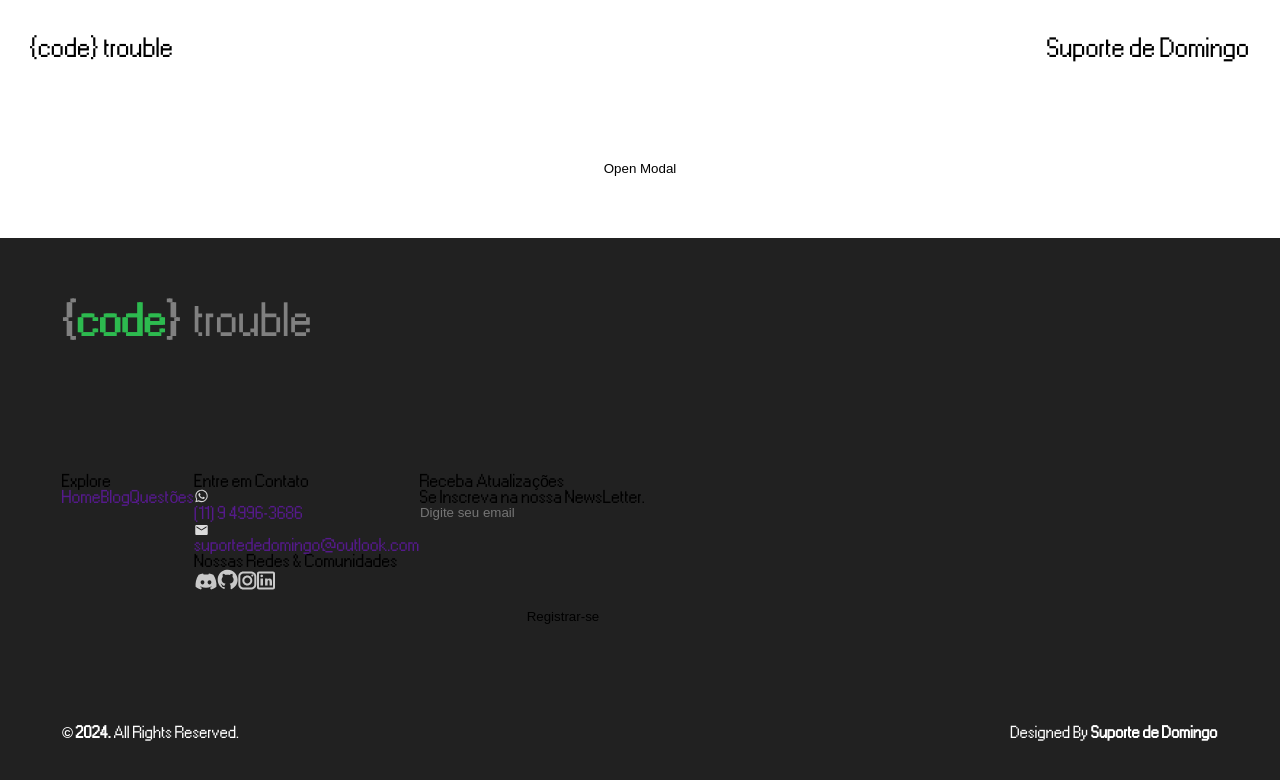
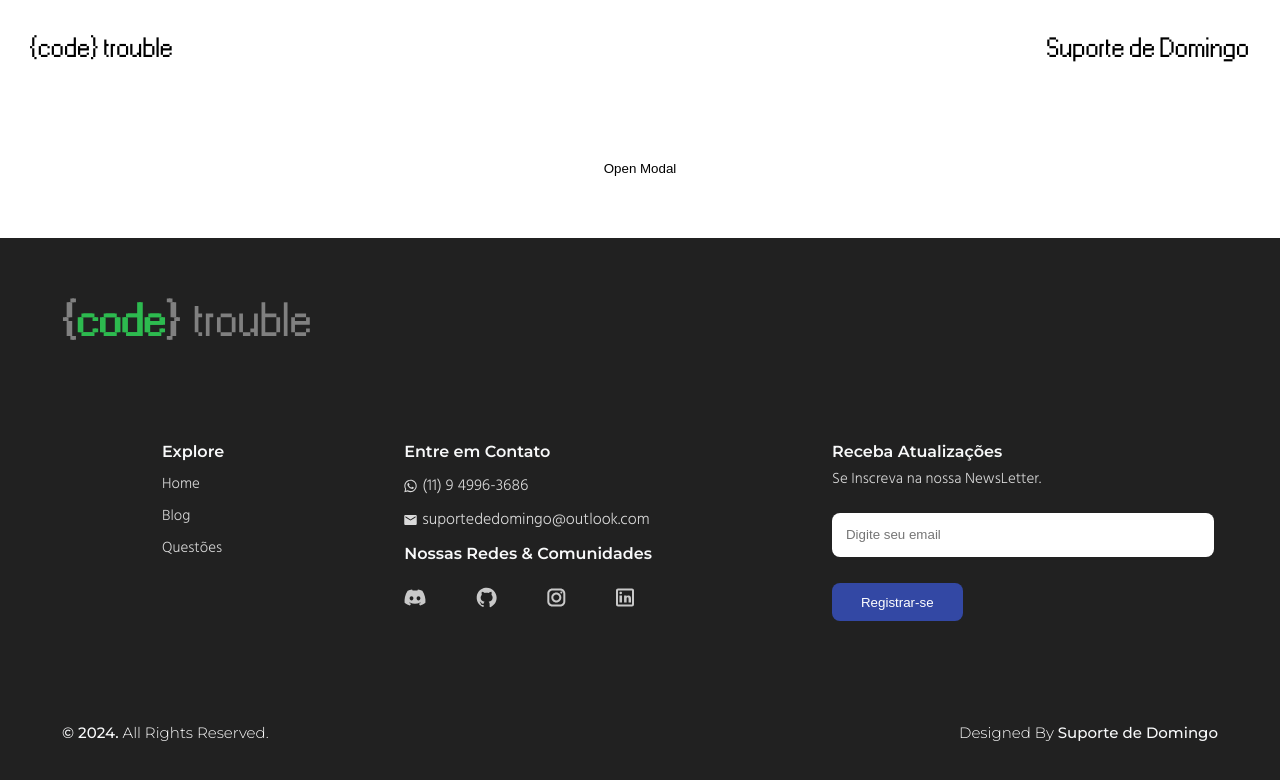
Before and after one commit to code-trouble/SD.Code-Trouble.Frontend, a React (Vite) app: page /test in a window 1280 px wide. Shown: the top 780 px of the page. Built offline with nearby package versions, Linux system fonts and the light colour scheme.

Commit message:
styling: finished styling the text and made the responsive version

```diff
--- a/src/styles/sass/components/Footer/_footer.scss
+++ b/src/styles/sass/components/Footer/_footer.scss
@@ -8,6 +8,12 @@ footer {
   justify-content: space-between;
   background-color: $footer;
 
+
+  font-family: $montserratFont;
+  color: #F8F9FA;
+  font-weight: 600;
+  font-size: 16px;
+
   .footer-logo {
     width: 248px;
     height: 42px;
@@ -15,8 +21,9 @@ footer {
 
   main {
     display: flex;
-
+    justify-content: center;
     width: 100%;
+    gap: 180px;
   }
 
   .footer-bottom {
@@ -31,4 +38,171 @@ footer {
    span {
     font-weight: 600;
   }
+
+  .exploreNav {
+    display: flex;
+    flex-direction: column;
+    gap: 17px;
+
+
+
+    a {
+      color: #DADADA;
+      font-size: 15px;
+      font-weight: 300;
+      font-family: $hindFont;
+    }
+  }
+
+
+
+  .social-medias {
+    display: flex;
+    align-items: center;
+    gap: 50px;
+  }
+
+  .contactSection {
+    display: flex;
+    flex-direction: column;
+    gap: 18px;
+
+
+    .contactNav {
+      display: flex;
+      flex-direction: column;
+      gap: 18px;
+
+      a {
+        display: flex;
+        align-items: center;
+        gap: 5px;
+        font-family: $hindFont;
+        color: #DADADA;
+        font-weight: 300;
+      }
+    }
+
+    .lowerContactNav {
+      display: flex;
+      flex-direction: column;
+      gap: 25px;
+    }
+  }
+
+
+
+
+
+
+  .footer-contact {
+    display: flex;
+    flex-direction: column;
+    align-items: flex-start;
+    gap: 26px;
+
+
+    .footerInput {
+      padding: 10px 14px;
+      background-color: white;
+      border-radius: 8px;
+      width: 382px;
+      height: 44px;
+    }
+
+    .updatesText {
+      display: flex;
+      flex-direction: column;
+      gap: 12px;
+
+      p {
+        font-family: $hindFont;
+        font-weight: 300;
+        font-size: 15px;
+        color: #DADADA;
+      }
+    }
+
+  .footer-messageForm {
+    display: flex;
+    flex-direction: column;
+    align-items: flex-start;
+    gap: 26.5px;
+
+    button {
+      padding: 6px 29px;
+      color: white;
+      background-color: #3348A4;
+      border-radius: 8px;
+      height: 38px;
+    }
+  }
 }
+
+}
+
+.footer-bottom {
+  font-size: 15px;
+  font-weight: 300;
+  color: #DADADA;
+  span {
+    font-weight: 500;
+    color: #F8F9FA;
+  }
+}
+
+
+
+@media (max-width: 1180px) {
+
+  footer{
+
+    padding: 60px 30px;
+
+    .footer-contact {
+      display: none;
+    }
+
+    .footer-logo {
+        align-self: center;
+
+    }
+
+    main {
+
+      gap: 239px;
+    }
+  }
+}
+
+
+
+@media (max-width: 565px) {
+  footer {
+    height: 100%;
+
+    main {
+      margin-top: 107px;
+      margin-bottom: 107px;
+      align-items: center;
+      flex-direction: column;
+      gap: 107px;
+
+      .contactNav {
+        display: none!important;
+      }
+
+    }
+
+    .exploreNav {
+      align-items: center;
+    }
+
+
+    .footer-bottom {
+      flex-direction: column-reverse;
+      gap: 21px;
+    }
+
+  }
+}
```
